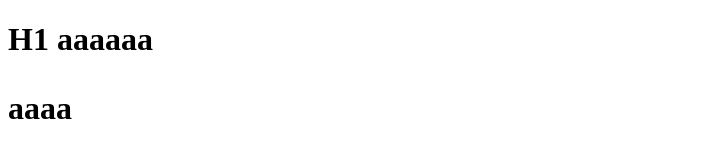
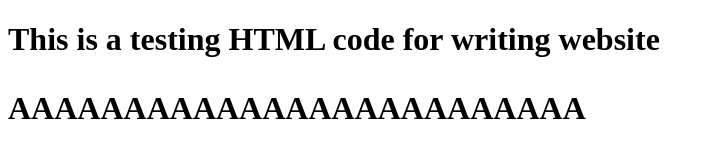
Before and after one commit to AYHC0633/testingsite, a plain HTML site: page index.html in a window 1280 px wide. Shown: the whole page, without its empty margins (0-715 px from the left). Drawn offline with Linux system fonts and the light colour scheme.

Commit message:
Update index.html

```diff
--- a/index.html
+++ b/index.html
@@ -4,7 +4,7 @@
   <title>hello</title>
   </head>
   <body>
-    <h1>H1 aaaaaa</1>
-    <p>aaaa </p>
+    <h1>This is a testing HTML code for writing website </1>
+    <p>AAAAAAAAAAAAAAAAAAAAAAAAA </p>
     </body>
   </html>
```
